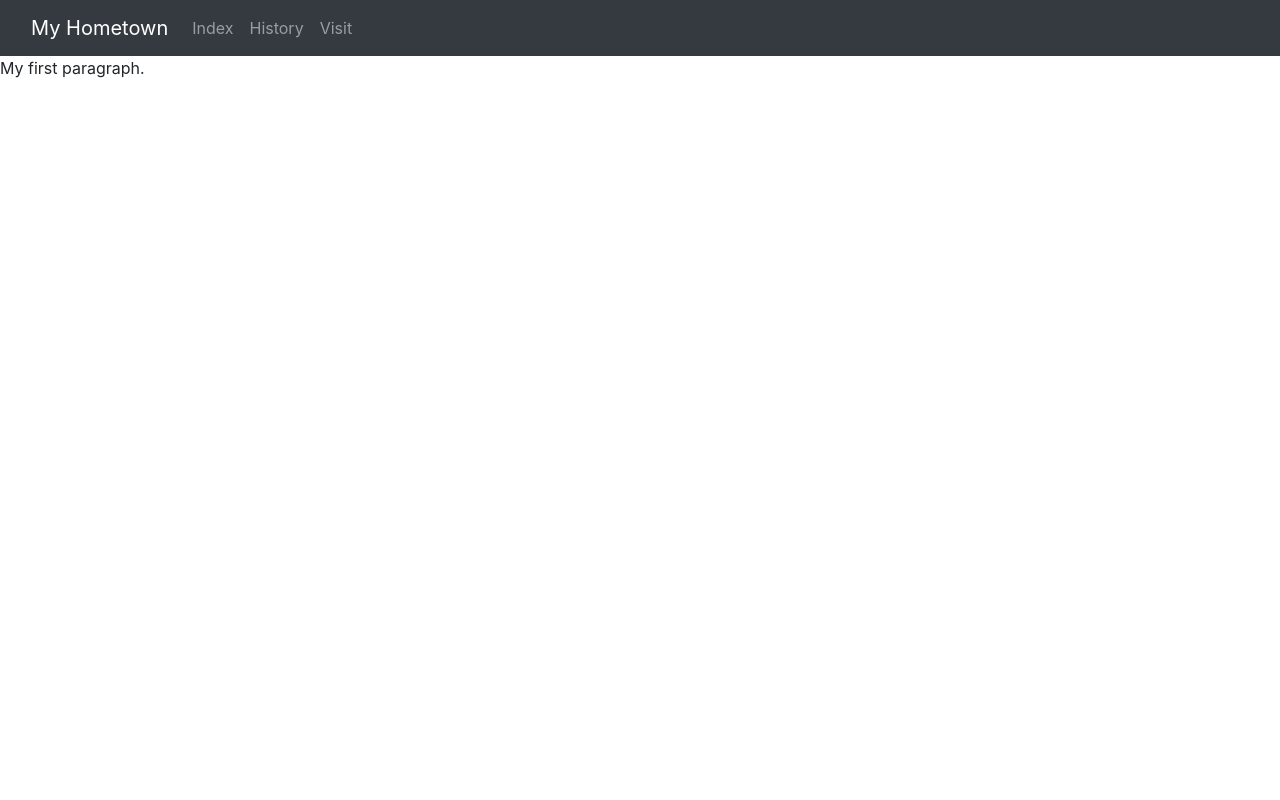
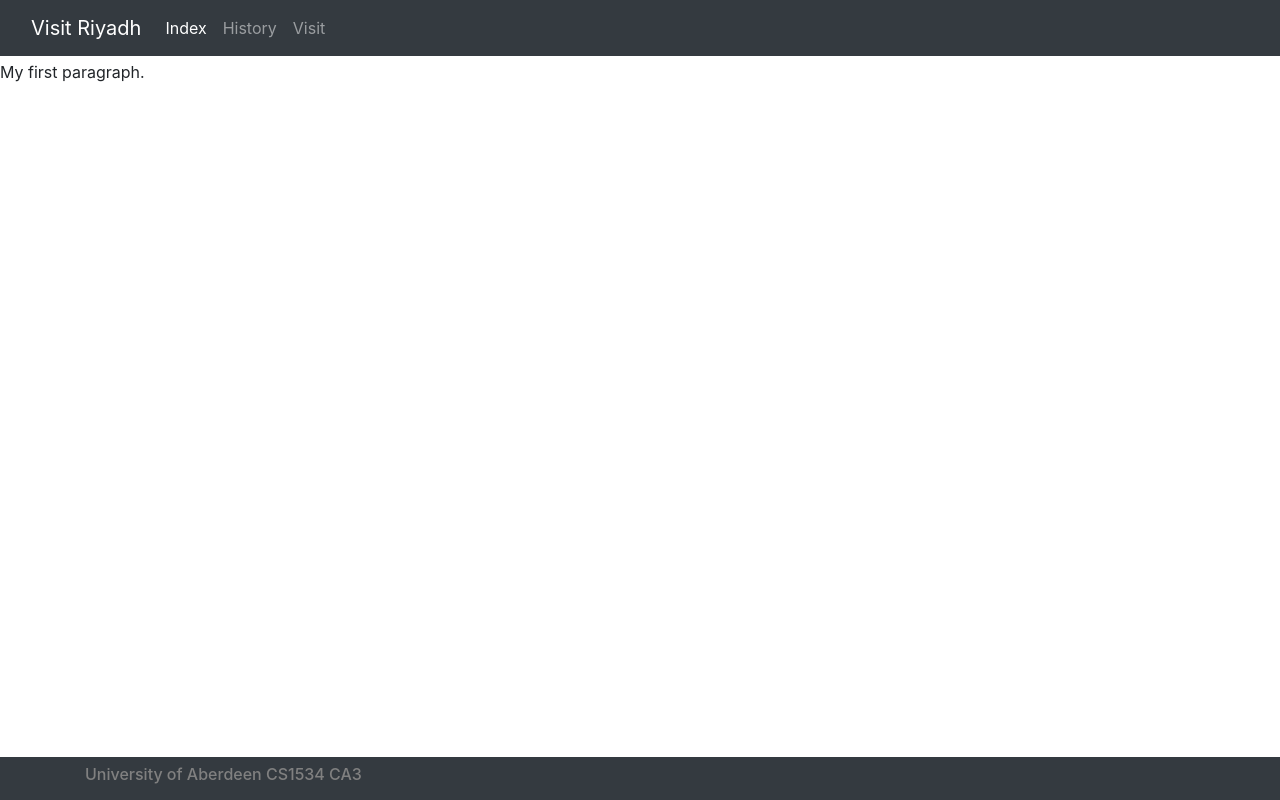
Before and after one commit to u04la23/CA3-HTML, a plain HTML site: page home.html in a window 1280 px wide. Drawn offline with nearby package versions, Linux system fonts and the light colour scheme.

Commit message:
Updated to base look

```diff
--- a/home.html
+++ b/home.html
@@ -1,33 +1,41 @@
 <!DOCTYPE html>
 <html lang="en">
   <head>
-    <title>Home</title>
+    <title>Index</title>
     <meta charset="utf-8">
     <meta name="viewport" content="width=device-width,initial-scale=1">
+
+    <link rel="stylesheet" href="main.css">
 
     <link rel="stylesheet"
       href="https://maxcdn.bootstrapcdn.com/bootstrap/4.5.2/css/bootstrap.min.css">
     <script
+      src="https://maxcdn.bootstrapcdn.com/bootstrap/4.5.2/js/bootstrap.min.js"></script>
+    <!--
+      <script
       src="https://ajax.googleapis.com/ajax/libs/jquery/3.5.1/jquery.min.js"></script>
     <script
       src="https://cdnjs.cloudflare.com/ajax/libs/popper.js/1.16.0/umd/popper.min.js"></script>
-    <script
-      src="https://maxcdn.bootstrapcdn.com/bootstrap/4.5.2/js/bootstrap.min.js"></script>
+    -->
+
+    <link rel="preconnect" href="https://fonts.googleapis.com">
+    <link rel="preconnect" href="https://fonts.gstatic.com" crossorigin>
+    <link href="https://fonts.googleapis.com/css2?family=Great+Vibes&display=swap" rel="stylesheet">
 
   </head>
 <body>
-
-
+<header>
+<!-- https://getbootstrap.com/docs/5.3/examples/sticky-footer-navbar/?# -->
 <nav class="navbar navbar-expand-md navbar-dark fixed-top bg-dark">
-    <div class="container-fluid">
-      <a class="navbar-brand" href="#">My Hometown</a>
+    <div class="container-fluid" style="">
+      <a class="great-vibes-regular navbar-brand" href="home.html">Visit Riyadh</a>
       <button class="navbar-toggler collapsed" type="button" data-bs-toggle="collapse" data-bs-target="#navbarCollapse" aria-controls="navbarCollapse" aria-expanded="false" aria-label="Toggle navigation">
         <span class="navbar-toggler-icon"></span>
       </button>
       <div class="navbar-collapse collapse" id="navbarCollapse" style="">
         <ul class="navbar-nav me-auto mb-2 mb-md-0">
           <li class="nav-item">
-            <a class="nav-link" aria-current="page" href="index.html">Index</a>
+            <a class="nav-link active" aria-current="page" href="#">Index</a>
           </li>
           <li class="nav-item">
             <a class="nav-link" href="history.html">History</a>
@@ -44,10 +52,20 @@
       </div>
     </div>
   </nav>
+</header>
 
+<main>
 
-<h1>My First Heading</h1>
-<p>My first paragraph.</p>
+<p style="margin-top: 60px">My first paragraph.</p>
+
+</main>
+
+<footer class="footer mt-auto py-2 fixed-bottom bg-dark">
+  <div class="container" style="color: gray;">
+    <h6>University of Aberdeen CS1534 CA3</h6>
+  </div>
+</footer>
+
 
 </body>
 </html>
```
